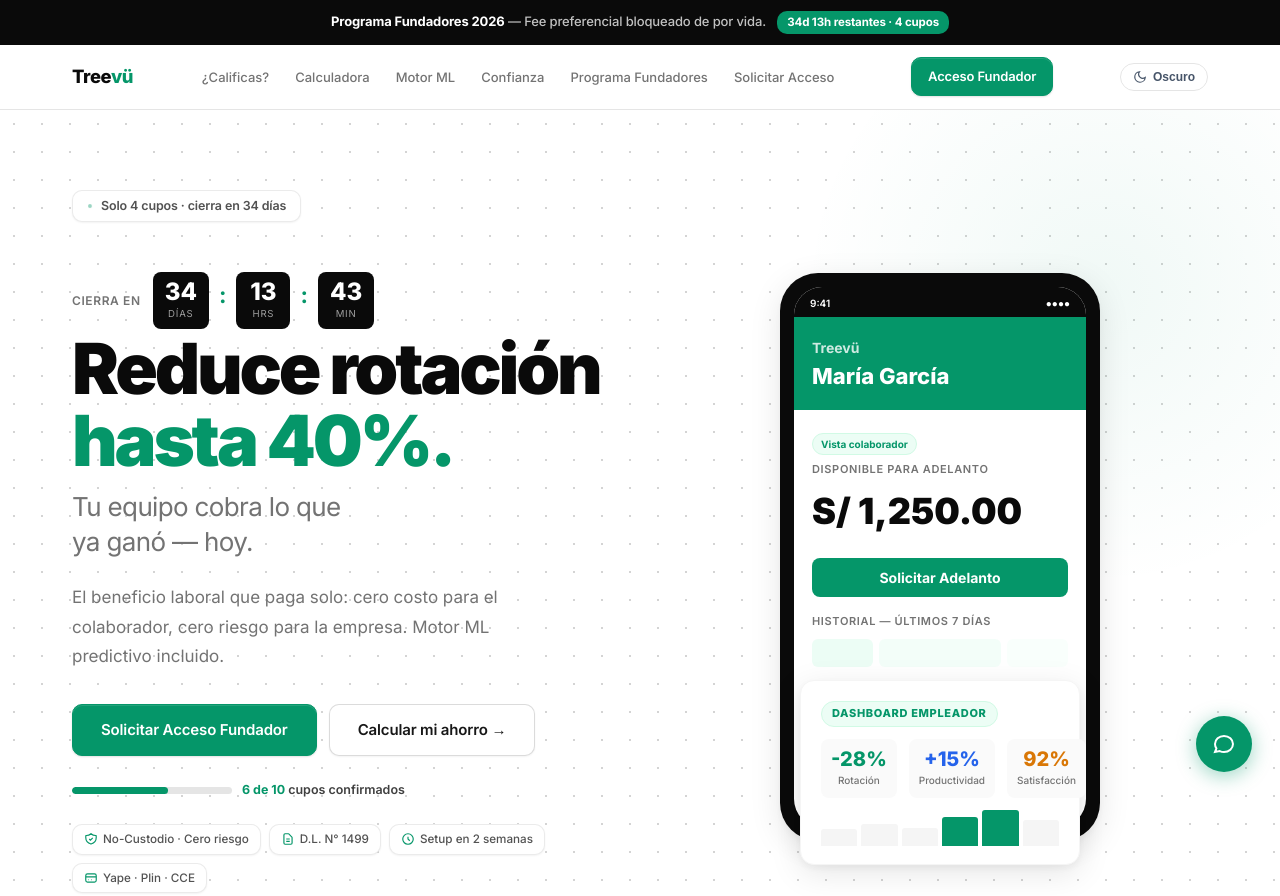
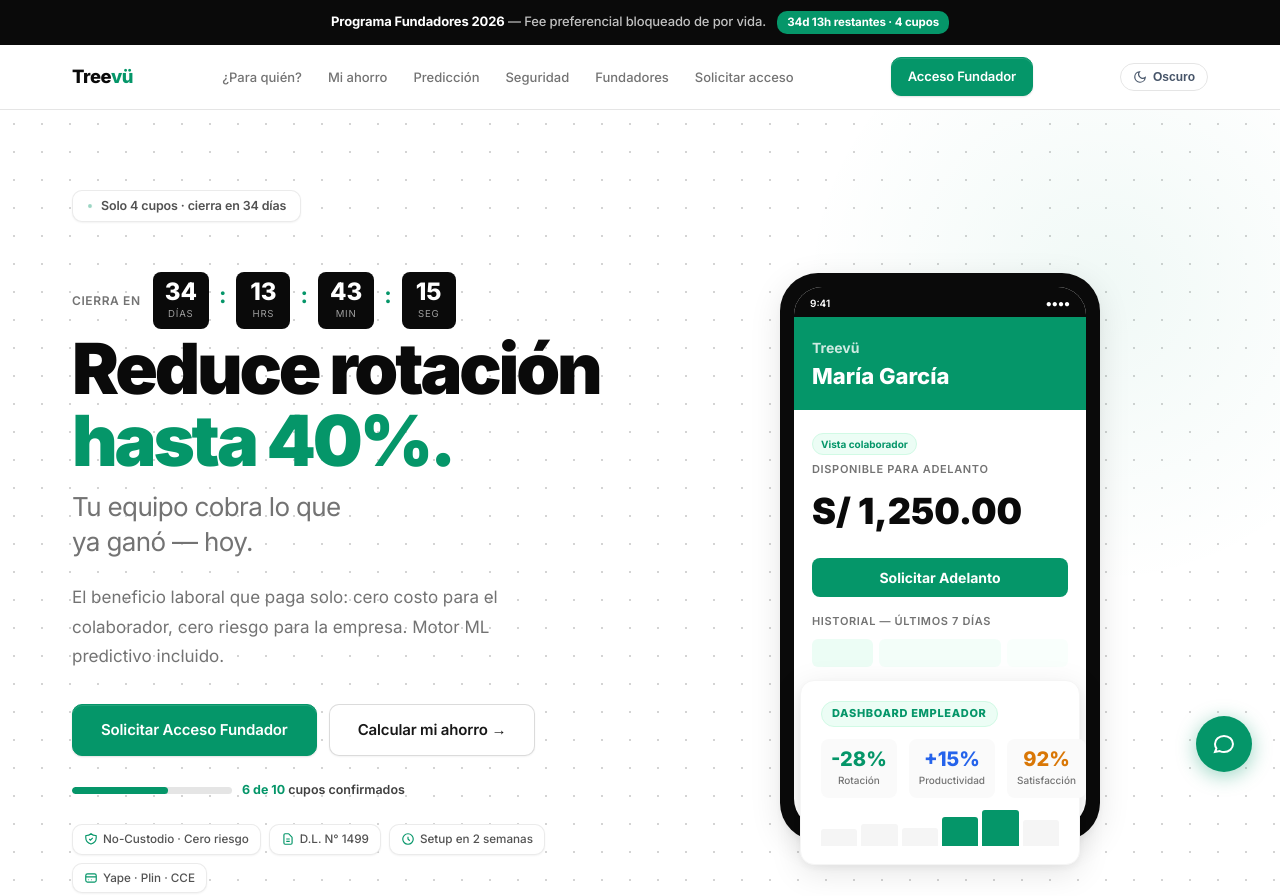
Before and after one commit to Treevu-ai/treevu-ai-repo-landing, a website: page index.html in a window 1280 px wide. Shown: the top 896 px of the page. Drawn offline with Linux system fonts and the light colour scheme.

Commit message:
Segundero en countdown + menú más claro y accesible

```diff
--- a/index.html
+++ b/index.html
@@ -1988,12 +1988,12 @@
     <div class="nav-inner">
       <a href="#top" class="nav-logo">Tree<span>vü</span></a>
       <ul class="nav-links">
-        <li><a href="#aplica">¿Calificas?</a></li>
-        <li><a href="#calculadora">Calculadora</a></li>
-        <li><a href="#ml-engine">Motor ML</a></li>
-        <li><a href="#confianza">Confianza</a></li>
-        <li><a href="#piloto">Programa Fundadores</a></li>
-        <li><a href="#contacto">Solicitar Acceso</a></li>
+        <li><a href="#aplica">¿Para quién?</a></li>
+        <li><a href="#calculadora">Mi ahorro</a></li>
+        <li><a href="#ml-engine">Predicción</a></li>
+        <li><a href="#confianza">Seguridad</a></li>
+        <li><a href="#piloto">Fundadores</a></li>
+        <li><a href="#contacto">Solicitar acceso</a></li>
       </ul>
       <a href="#contacto" class="btn btn-primary nav-cta">Acceso Fundador</a>
       <button class="theme-toggle" id="themeToggle" onclick="toggleTheme()" aria-label="Cambiar modo">
@@ -2025,6 +2025,8 @@
           <div class="hcd-block"><div class="hcd-num" id="hcd-h">--</div><div class="hcd-unit">hrs</div></div>
           <span class="hcd-sep">:</span>
           <div class="hcd-block"><div class="hcd-num" id="hcd-m">--</div><div class="hcd-unit">min</div></div>
+          <span class="hcd-sep">:</span>
+          <div class="hcd-block"><div class="hcd-num" id="hcd-s">--</div><div class="hcd-unit">seg</div></div>
         </div>
         <h1 class="hero-title">
           Reduce rotación<br/><span class="accent">hasta 40%.</span>
@@ -3021,12 +3023,15 @@
     const mins = Math.floor((diffMs % 36e5) / 6e4);
 
     // Hero countdown blocks
+    const secs = Math.floor((diffMs % 6e4) / 1000);
     const dEl = document.getElementById('hcd-d');
     const hEl = document.getElementById('hcd-h');
     const mEl = document.getElementById('hcd-m');
+    const sEl = document.getElementById('hcd-s');
     if (dEl) dEl.textContent = pad(dias);
     if (hEl) hEl.textContent = pad(hrs);
     if (mEl) mEl.textContent = pad(mins);
+    if (sEl) sEl.textContent = pad(secs);
 
     // Color urgencia
     const urgBg = dias <= 7 ? '#dc2626' : dias <= 14 ? '#d97706' : dias <= 21 ? '#ca8a04' : null;
```
